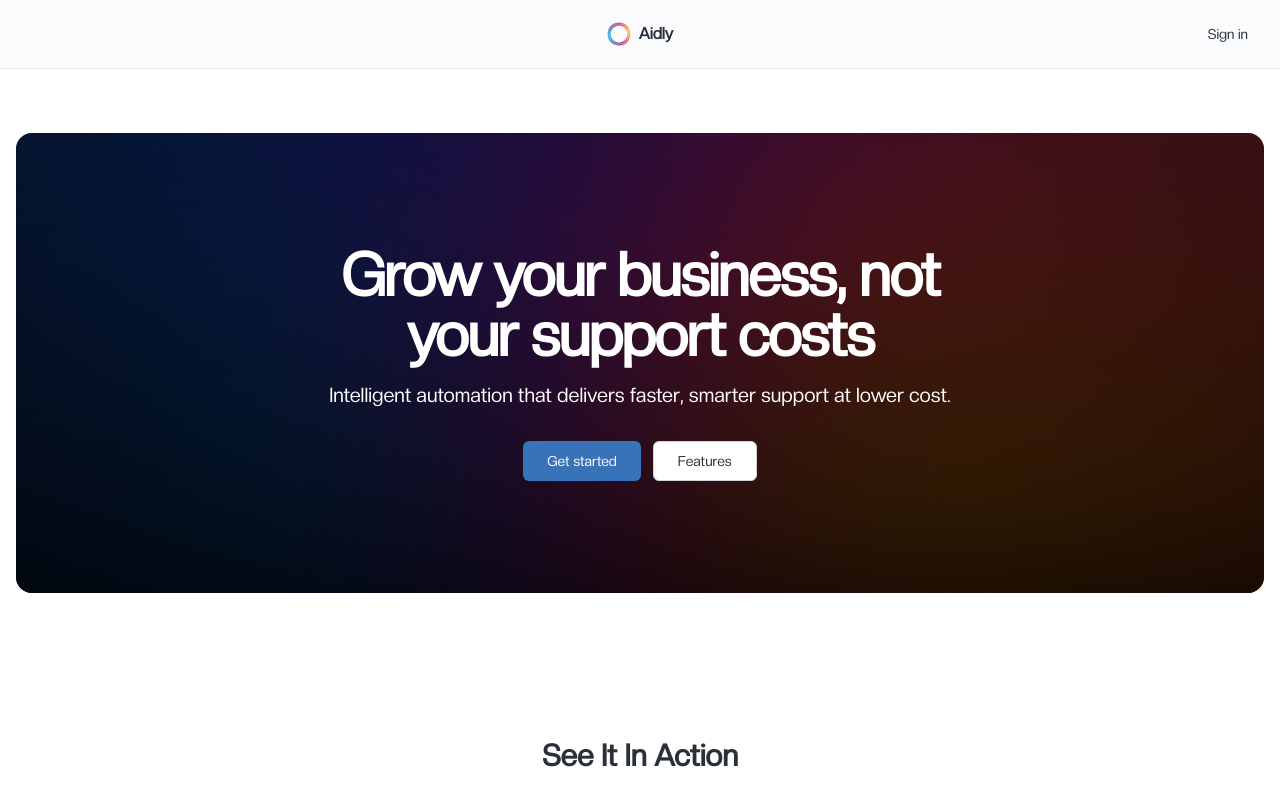
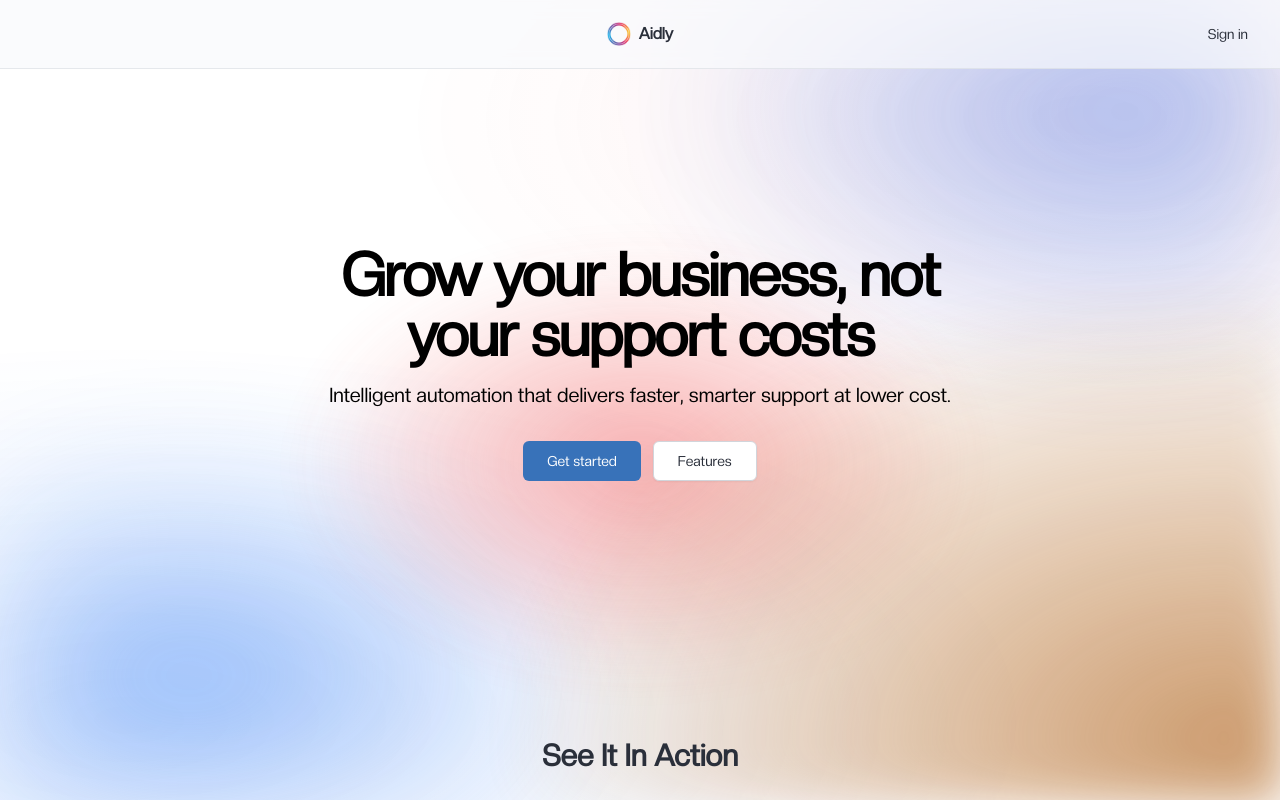
Before and after one commit to matiiimat/cs-appv1, a Next.js app: page / in a window 1280 px wide. Shown: the top 800 px of the page. Built offline with nearby package versions, Linux system fonts and the light colour scheme.

Commit message:
New Landing Page UI/UX

```diff
--- a/app/page.tsx
+++ b/app/page.tsx
@@ -3,7 +3,91 @@
 import Image from "next/image"
 import { TestimonialsCarousel } from "@/components/testimonials-carousel"
 import Link from "next/link"
-import { useState } from "react"
+import { useEffect, useRef, useState } from "react"
+
+function ParallaxHero({ children }: { children: React.ReactNode }) {
+  const backdropRef = useRef<HTMLDivElement | null>(null)
+
+  useEffect(() => {
+    const el = backdropRef.current
+    if (!el) return
+    const onScroll = () => {
+      const y = window.scrollY || 0
+      el.style.setProperty('--p1', `${y * 0.08}px`)
+      el.style.setProperty('--p2', `${y * 0.16}px`)
+      el.style.setProperty('--p3', `${y * 0.12}px`)
+    }
+    const onMouseMove = (e: MouseEvent) => {
+      const mx = (e.clientX / window.innerWidth) * 2 - 1 // -1..1
+      const my = (e.clientY / window.innerHeight) * 2 - 1
+      el.style.setProperty('--mx', `${mx}`)
+      el.style.setProperty('--my', `${my}`)
+    }
+    onScroll()
+    window.addEventListener('scroll', onScroll, { passive: true })
+    window.addEventListener('mousemove', onMouseMove, { passive: true })
+    return () => {
+      window.removeEventListener('scroll', onScroll)
+      window.removeEventListener('mousemove', onMouseMove)
+    }
+  }, [])
+
+  return (
+    <>
+      {/* Page-wide fixed background */}
+      <div
+        ref={backdropRef}
+        className="fixed inset-0 -z-10 pointer-events-none"
+      >
+        {/* Base faint wash to ensure visible color site-wide */}
+        <div
+          className="absolute inset-0 opacity-70"
+          style={{
+            background:
+              'radial-gradient(120% 80% at 10% 90%, rgba(59,130,246,0.16), transparent 60%), radial-gradient(100% 70% at 85% 15%, rgba(239,68,68,0.12), transparent 55%)',
+          }}
+        />
+        {/* Blue glow bottom-left */}
+        <div
+          className="absolute -inset-1 opacity-95 will-change-transform blur-3xl"
+          style={{
+            transform: 'translate3d(calc(var(--mx, 0) * 6px), calc(var(--p1, 0px) + var(--my, 0) * 6px), 0)',
+            background:
+              'radial-gradient(48% 48% at 15% 85%, rgba(59,130,246,0.55), transparent 62%)',
+          }}
+        />
+        {/* Red burst center */}
+        <div
+          className="absolute -inset-1 opacity-80 will-change-transform blur-[30px]"
+          style={{
+            transform: 'translate3d(calc(var(--mx, 0) * 10px), calc(var(--p2, 0px) + var(--my, 0) * 10px), 0)',
+            background:
+              'radial-gradient(40% 40% at 50% 58%, rgba(239,68,68,0.55), transparent 66%)',
+          }}
+        />
+        {/* Secondary blue top-right */}
+        <div
+          className="absolute -inset-1 opacity-85 will-change-transform blur-3xl"
+          style={{
+            transform: 'translate3d(calc(var(--mx, 0) * 8px), calc(var(--p3, 0px) + var(--my, 0) * 8px), 0)',
+            background:
+              'radial-gradient(40% 40% at 88% 12%, rgba(37,99,235,0.48), transparent 90%)',
+          }}
+        />
+        {/* Copper accent bottom-right (visible on load, no parallax shift) */}
+        <div
+          className="absolute -inset-1 opacity-95 blur-xl"
+          style={{
+            transform: 'translate3d(calc(var(--mx, 0) * 8px), calc(var(--my, 0) * 8px), 0)',
+            background:
+              'radial-gradient(65% 65% at 96% 92%, rgba(184,115,51,0.75), transparent 88%)',
+          }}
+        />
+      </div>
+      {children}
+    </>
+  )
+}
 import { Button } from "@/components/ui/button"
 
 export default function Home() {
@@ -36,7 +120,7 @@ export default function Home() {
   }
 
   return (
-    <main className="min-h-screen bg-background">
+    <main className="min-h-screen bg-transparent">
       {/* Top Nav */}
       <header className="sticky top-0 z-20 border-b border-border/50 bg-card/70 backdrop-blur">
         <div className="container mx-auto grid grid-cols-[1fr_auto_1fr] items-center px-4 py-4">
@@ -58,34 +142,24 @@ export default function Home() {
 
       {/* Hero */}
       <section className="container mx-auto px-4 py-10 md:py-16">
-        <div className="relative overflow-hidden rounded-2xl bg-[#0a0a0a]">
-          <div className="absolute inset-0">
-            <Image
-              src="/hero.png"
-              alt="Aidly hero"
-              fill
-              priority
-              className="object-cover opacity-40"
-            />
-            <div className="absolute inset-0 bg-gradient-to-t from-black/70 via-black/40 to-transparent" />
-          </div>
+        <ParallaxHero>
           <div className="relative mx-auto max-w-3xl px-6 py-20 text-center md:py-28">
-            <h1 className="text-4xl font-bold tracking-tight text-white md:text-6xl">
+            <h1 className="text-4xl font-bold tracking-tight text-black dark:text-white md:text-6xl">
               Grow your business, not your support costs
             </h1>
-            <p className="mt-4 text-lg text-white md:text-xl">
+            <p className="mt-4 text-lg text-black dark:text-white md:text-xl">
               Intelligent automation that delivers faster, smarter support at lower cost.
             </p>
             <div className="mt-8 flex items-center justify-center gap-3">
               <Button asChild size="lg">
-                <Link href="#pricing" className="text-white">Get started</Link>
+                <Link href="#pricing">Get started</Link>
               </Button>
               <Button asChild size="lg" variant="outline">
                 <Link href="#how-it-works">Features</Link>
               </Button>
             </div>
           </div>
-        </div>
+        </ParallaxHero>
       </section>
 
       {/* How it works */}
```
